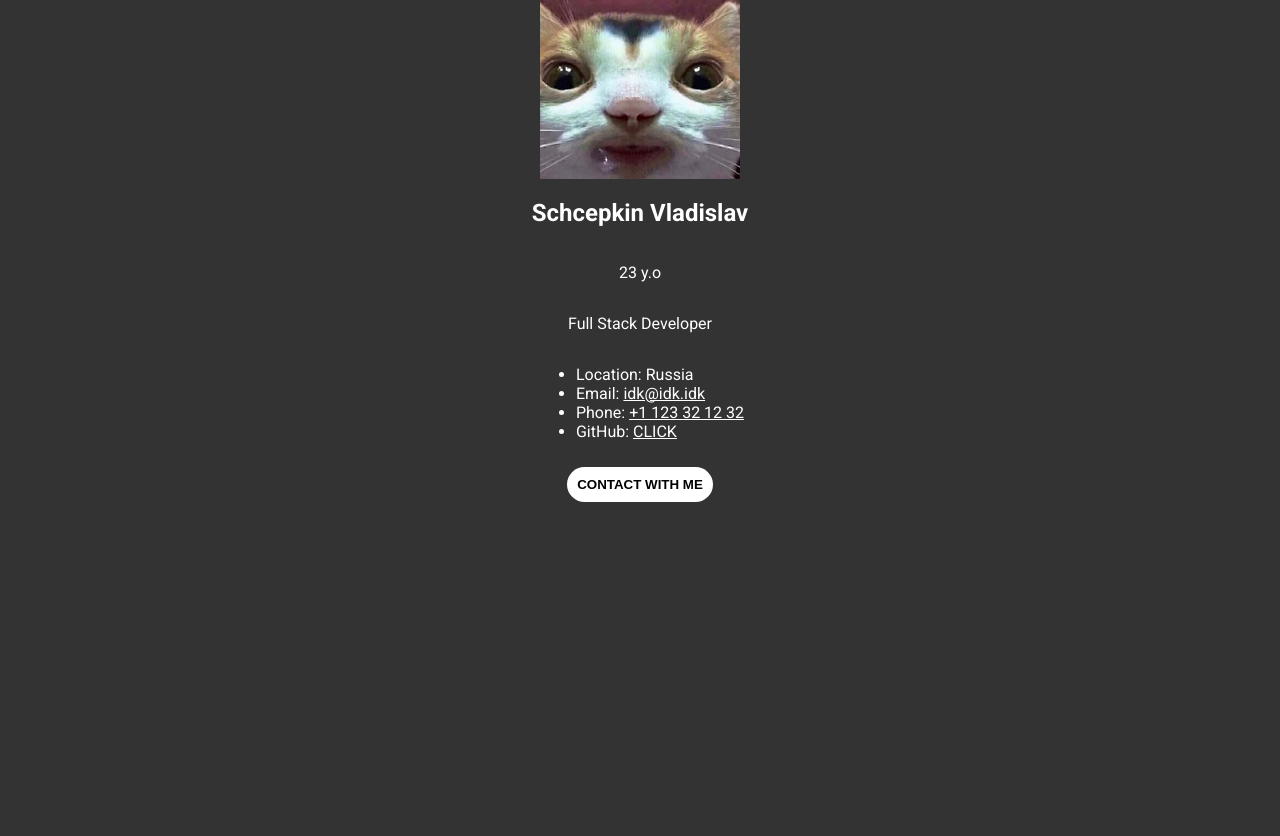
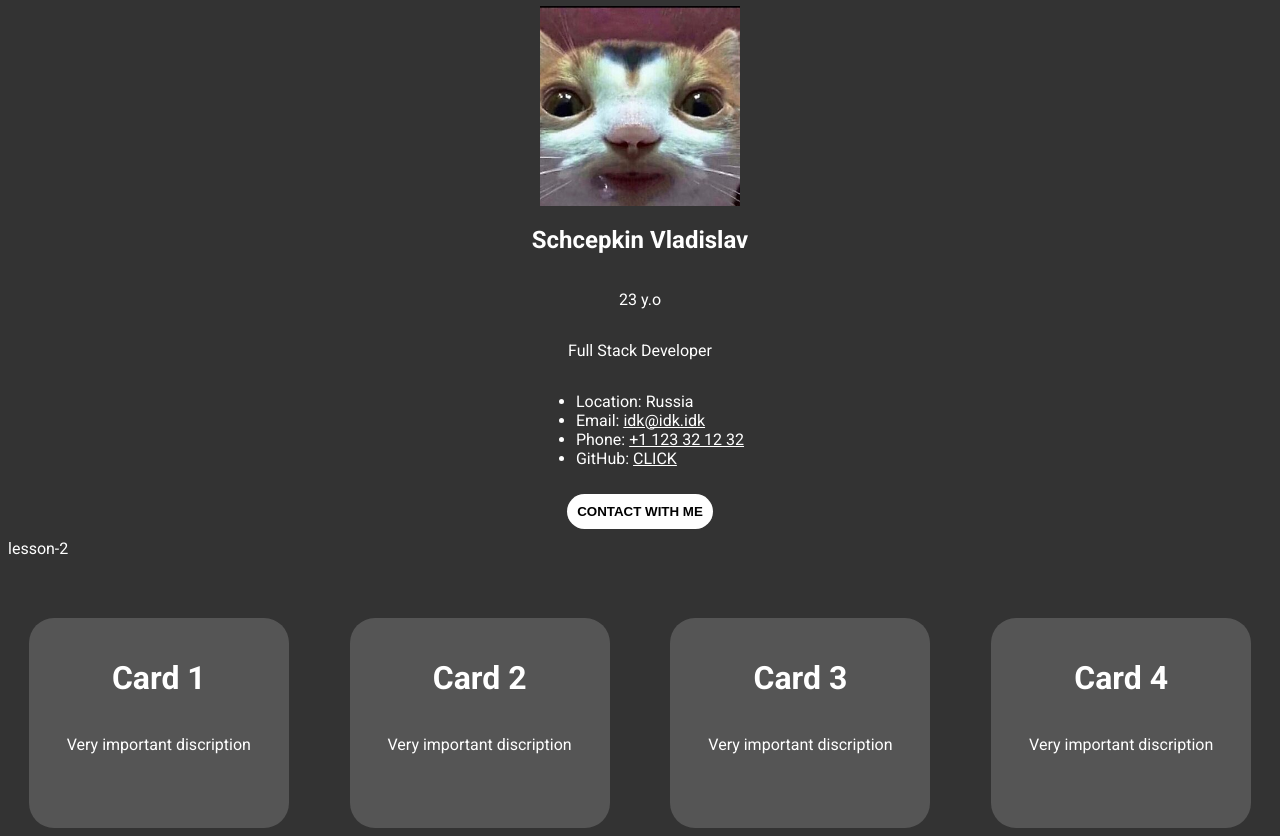
Before and after one commit to neKeyoff/1-to, a plain HTML site: page index.html in a window 1280 px wide. Shown: the part 102-938 px from the top of the page. Before the commit the page ends 800 px from the top, so only its background shows below. Drawn offline with Linux system fonts and the light colour scheme.

Commit message:
lesson-2
lesson-2 is over. push the main branch

```diff
--- a/index.html
+++ b/index.html
@@ -7,7 +7,9 @@
     <link rel="stylesheet" href="style.css">
 </head>
 <body>
-    <span></span>
+    <!-- //Урок на знание HTML и CSS  -->
+    <span>lesson-1</span>
+<div class="lesson-1">
     <h1>Resume</h1>
     <img src="profile.jpg" alt="">
     <h2>Schcepkin Vladislav</h2>
@@ -21,5 +23,34 @@
 
     </ul>
     <button>CONTACT WITH ME</button>
+</div>
+<!-- Задание№2: блок-контейнер, в котором находятся 4 карточки с заголовком и текстом.
+Они должны располагаться в одну строку, быть центрированы,
+иметь промежутки, и адаптивно сжиматься при уменьшении окна. -->
+<span>lesson-2</span>
+<div class="lesson-2">
+
+    <div class="catalog">
+        <div class="card">
+            <h1>Card 1</h1>
+            <p>Very important discription</p>
+        </div>
+        <div class="card">
+            <h1>Card 2</h1>
+            <p>Very important discription</p>
+        </div>
+        <div class="card">
+            <h1>Card 3</h1>
+            <p>Very important discription</p>
+        </div>
+        <div class="card">
+            <h1>Card 4</h1>
+            <p>Very important discription</p>
+        </div>
+    </div>
+
+
+</div>
+
 </body>
 </html>
--- a/style.css
+++ b/style.css
@@ -1,9 +1,17 @@
 @import url('https://fonts.googleapis.com/css2?family=Roboto:ital,wght@0,100..900;1,100..900&display=swap');
+
 
 body {
     background-color: #333;
     color:#fff;
     font-family: "Roboto", sans-serif;
+}
+
+.lesson-1 span {
+    color: #7a7a7a;
+}
+
+.lesson-1 {
     width: 60%;
     display: flex;
     justify-content: center;
@@ -12,27 +20,20 @@ body {
     margin: auto;
 }
 
-h1, h2, p  {
-    display: flex;
-    justify-content: center;
-}
 
-img {
+.lesson-1 img {
     width: 200px;
     height: 200px;
     display: flex;
     justify-content: center;
 }
 
-a {
+.lesson-1 a {
     color: #ffffff;
   }
 
-  ul {
 
-  }
-
-button {
+.lesson-1 button {
     background-color: #fff;
     border-radius: 20px;
     margin: 10px;
@@ -41,3 +42,35 @@ button {
     border: none;
     outline: none;
 }
+
+
+.lesson-2 {
+    margin: 60px 0 0 0 ;
+}
+
+.catalog {
+    display: flex;
+    justify-content: space-evenly;
+    align-items: center;
+    flex-wrap: wrap;
+    gap: 40px;
+
+}
+
+.card {
+    display: flex;
+    flex-direction: column;
+    align-items: center;
+    border-radius: 25px;
+    padding: 20px;
+    background-color: #7a7a7a7c;
+    transition: 0.5s;
+    width: 220px;
+    height: 170px;
+}
+
+.card:hover{
+    background-color: #fffffcde;
+    color: #333;
+    scale: 1.03;
+}
```
